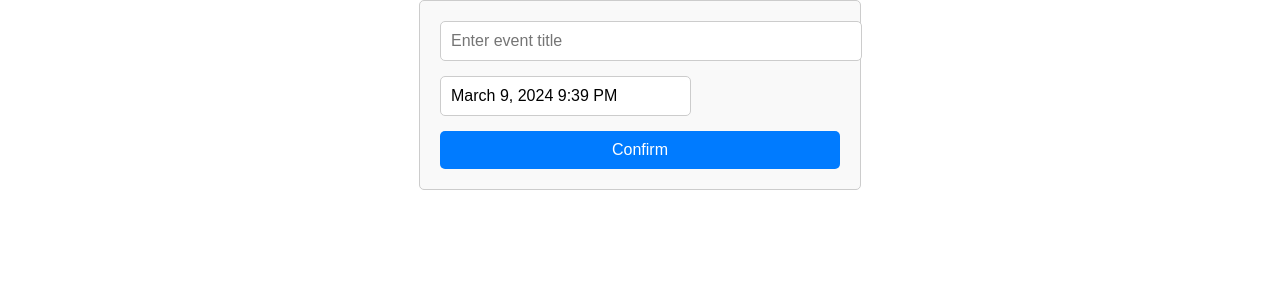
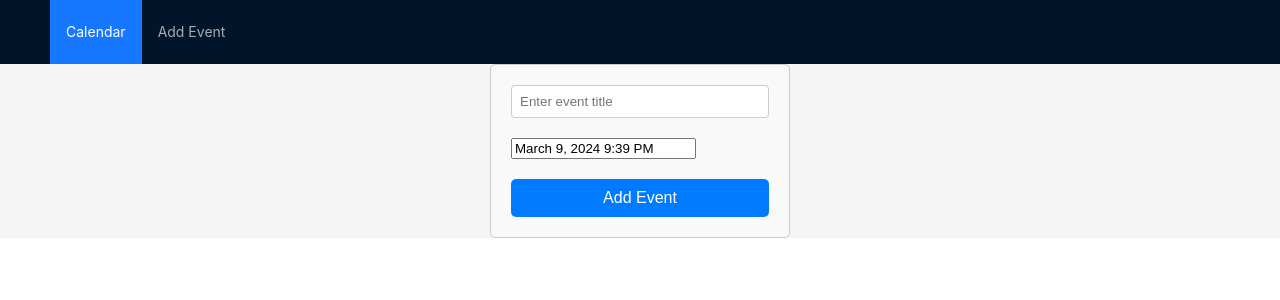
Before and after one commit to sids278/CollegeMajor, a React (Create React App) app: page /event-form in a window 1280 px wide. Shown: the top 300 px of the page. Built offline with nearby package versions, Linux system fonts and the light colour scheme.

Commit message:
this is where i added a new frontend

```diff
--- a/src/App.js
+++ b/src/App.js
@@ -1,12 +1,41 @@
 import React, { useState } from 'react';
-import { BrowserRouter as Router, Route, Routes } from 'react-router-dom';
+import EventForm from './components/form';
+import EventList from './components/eventlist';
+import MyCalendar from './components/calendar';
+import { Layout, Menu } from 'antd';
+import { BrowserRouter as Router, Route, Routes, Link } from 'react-router-dom';
 
-import AddEventButton from './components/button';
-import EventForm from './components/form';
-import MyCalendar from './components/fullcalendar';
+const { Header, Content } = Layout;
 
 const App = () => {
-  const [events, setEvents] = useState([]);
+  const [events, setEvents] = useState([
+    {
+      title: 'Meeting with Client',
+      description: 'Discuss project requirements and timeline.',
+      date: new Date('2024-03-10T09:00:00'),
+    },
+    {
+      title: 'Lunch with Team',
+      description: 'Team building and socializing.',
+      date: new Date('2024-03-15T12:30:00'),
+    },
+    {
+      title: 'Presentation',
+      description: 'Present project progress to stakeholders.',
+      date: new Date('2024-03-20T14:00:00'),
+    },
+    {
+      title: 'Training Session',
+      description: 'Training new team members on project tools.',
+      date: new Date('2024-03-25T10:00:00'),
+    },
+    {
+      title: 'Project Deadline',
+      description: 'Final submission of project deliverables.',
+      date: new Date('2024-03-31T17:00:00'),
+    },
+  ]
+);
 
   const handleEventSubmit = (event) => {
     setEvents([...events, event]);
@@ -14,17 +43,31 @@ const App = () => {
 
   return (
     <Router>
-      <Routes>
-        <Route path="/" element={<>
-          <AddEventButton onClick={() => window.location.href = "/event-form"} />
-          <MyCalendar events={events} />
-        </>} />
-        <Route path="/event-form" element={<EventForm onSubmit={handleEventSubmit} />} />
-      </Routes>
+      <Layout>
+        <Header>
+          <Menu theme="dark" mode="horizontal" defaultSelectedKeys={['1']}>
+            <Menu.Item key="1">
+              <Link to="/">Calendar</Link>
+            </Menu.Item>
+            <Menu.Item key="2">
+              <Link to="/event-form">Add Event</Link>
+            </Menu.Item>
+          </Menu>
+        </Header>
+        <Content style={{ padding: '0 50px' }}>
+          <Routes>
+            <Route path="/" exact key="calendar" element={<><MyCalendar events={events} />
+              <EventList events={events} /></>}/>
+
+
+            <Route path="/event-form" key="event-form"
+              element={<EventForm onSubmit={handleEventSubmit} />}
+            />
+          </Routes>
+        </Content>
+      </Layout>
     </Router>
   );
 };
 
-
-
 export default App;
--- a/src/components/button.js
+++ /dev/null
@@ -1,7 +0,0 @@
-import React from 'react';
-
-const AddEventButton = ({ onClick }) => {
-    return <button onClick={onClick}>Add Event</button>;
-};
-
-export default AddEventButton;
--- /dev/null
+++ b/src/components/calendar.js
@@ -0,0 +1,40 @@
+// MyCalendar.js
+import React, { useState } from 'react';
+import FullCalendar from '@fullcalendar/react';
+import dayGridPlugin from '@fullcalendar/daygrid';
+import EventCard from './event';
+
+const MyCalendar = ({ events }) => {
+    const [selectedEvent, setSelectedEvent] = useState(null);
+
+    const handleEventClick = (clickInfo) => {
+        // Extract event details from clickInfo
+        const clickedEvent = clickInfo.event;
+        console.log(clickedEvent.title)
+
+        // Set the selectedEvent state to the clicked event
+        setSelectedEvent(clickedEvent);
+    };
+
+    const handleCloseCard = () => {
+        // Clear the selectedEvent state when closing the card
+        setSelectedEvent(null);
+    };
+
+    return (
+        <div className="calendar-container">
+            <FullCalendar
+                plugins={[dayGridPlugin]}
+                initialView="dayGridMonth"
+                weekends={true}
+                events={events}
+                eventClick={handleEventClick}
+            />
+            {selectedEvent && (
+                <EventCard event={selectedEvent.extendedProps} onClose={handleCloseCard} />
+            )}
+        </div>
+    );
+};
+
+export default MyCalendar;
--- /dev/null
+++ b/src/components/event.js
@@ -0,0 +1,16 @@
+import React from 'react';
+import { Card, Typography } from 'antd';
+
+const { Text } = Typography;
+
+const Event = ({ event }) => {
+    return (
+        <Card title={event.title} className="event-card">
+            <Text>Date: {event.date ? event.date.toLocaleDateString() : 'No Date'}</Text>
+            <Text>Time: {event.date ? event.date.toLocaleTimeString() : 'No Time'}</Text>
+            <p>{event.description}</p>
+        </Card>
+    );
+};
+
+export default Event;
--- /dev/null
+++ b/src/components/eventlist.js
@@ -0,0 +1,18 @@
+import React from 'react';
+import { List } from 'antd';
+import Event from './event';
+
+const EventList = ({ events }) => {
+    return (
+        <List
+            dataSource={events}
+            renderItem={(event) => (
+                <List.Item>
+                    <Event event={event} />
+                </List.Item>
+            )}
+        />
+    );
+};
+
+export default EventList;
--- a/src/components/form.js
+++ b/src/components/form.js
@@ -1,46 +1,45 @@
+// form.js
+
 import React, { useState } from 'react';
+import { useNavigate } from 'react-router-dom';
 import DatePicker from 'react-datepicker';
 import 'react-datepicker/dist/react-datepicker.css';
-import { useNavigate } from 'react-router-dom';
-import '/Users/siddharthsharma/Desktop/MAJOR/calendar/src/styles.css'; // Import the CSS file for styling
+import '/Users/siddharthsharma/Desktop/MAJOR/calendar/src/styles.css'; // Import the CSS file
 
 const EventForm = ({ onSubmit }) => {
+    const navigate = useNavigate();
     const [title, setTitle] = useState('');
     const [date, setDate] = useState(new Date());
-    const navigate = useNavigate();
 
     const handleSubmit = (e) => {
         e.preventDefault();
         onSubmit({ title, date });
-        navigate('/');
+        setTitle('');
+        setDate(new Date());
+        navigate('/')
     };
 
     return (
-        <div className="form-container">
-            <form onSubmit={handleSubmit}>
-                <div className="input-field">
+        <form onSubmit={handleSubmit} className="form-container">
+            <div className="form-field">
                 <input
                     type="text"
                     placeholder="Enter event title"
                     value={title}
                     onChange={(e) => setTitle(e.target.value)}
+                    className="input-text"
                 />
             </div>
-                <div className="input-field">
+            <div className="form-field date-picker-container">
                 <DatePicker
                     selected={date}
                     onChange={(date) => setDate(date)}
                     showTimeSelect
-                        timeFormat="HH:mm"
-                        timeIntervals={15}
-                        timeCaption="Time"
                     dateFormat="MMMM d, yyyy h:mm aa"
-                        className="date-picker"
                 />
             </div>
-                <button type="submit" className="submit-button">Confirm</button>
+            <button type="submit" className="submit-button">Add Event</button>
         </form>
-        </div>
     );
 };
 
--- a/src/components/fullcalendar.js
+++ /dev/null
@@ -1,31 +0,0 @@
-import React from 'react';
-import FullCalendar from '@fullcalendar/react';
-import dayGridPlugin from '@fullcalendar/daygrid';
-import { useNavigate } from 'react-router-dom';
-
-const MyCalendar = ({ events }) => {
-    const navigate = useNavigate();
-
-    const handleEventSubmit = (event) => {
-        events.push(event);
-        navigate('/calendar');
-    };
-
-    const calendarEvents = events.map((event) => ({
-        ...event,
-        title: `${event.title} - ${event.date.toLocaleTimeString([], { hour: '2-digit', minute: '2-digit' })}`
-    }));
-
-    return (
-        <div className="calendar-container">
-            <FullCalendar
-                plugins={[dayGridPlugin]}
-                initialView="dayGridMonth"
-                weekends={true}
-                events={calendarEvents}
-            />
-        </div>
-    );
-};
-
-export default MyCalendar;
--- a/src/styles.css
+++ b/src/styles.css
@@ -21,6 +21,45 @@
     border: 1px solid #ccc;
     border-radius: 5px;
     font-size: 16px;
+}/* styles.css */
+
+/* Form container */
+.form-container {
+    width: 300px;
+    margin: 0 auto;
+}
+
+/* Form fields */
+.form-field {
+    margin-bottom: 20px;
+}
+
+/* Text input */
+.input-text {
+    width: 100%;
+    padding: 8px;
+    border: 1px solid #ccc;
+    border-radius: 4px;
+}
+
+/* Date picker container */
+.date-picker-container {
+    margin-bottom: 20px;
+}
+
+/* Submit button */
+.submit-button {
+    background-color: #007bff;
+    color: white;
+    border: none;
+    border-radius: 4px;
+    padding: 10px 20px;
+    cursor: pointer;
+}
+
+/* Submit button hover effect */
+.submit-button:hover {
+    background-color: #0056b3;
 }
 
 /* Date picker */
```
Also changed, not shown: src/components/header.js (added, +11 -0 lines). Lines whose indentation alone changed are shown as unchanged.
